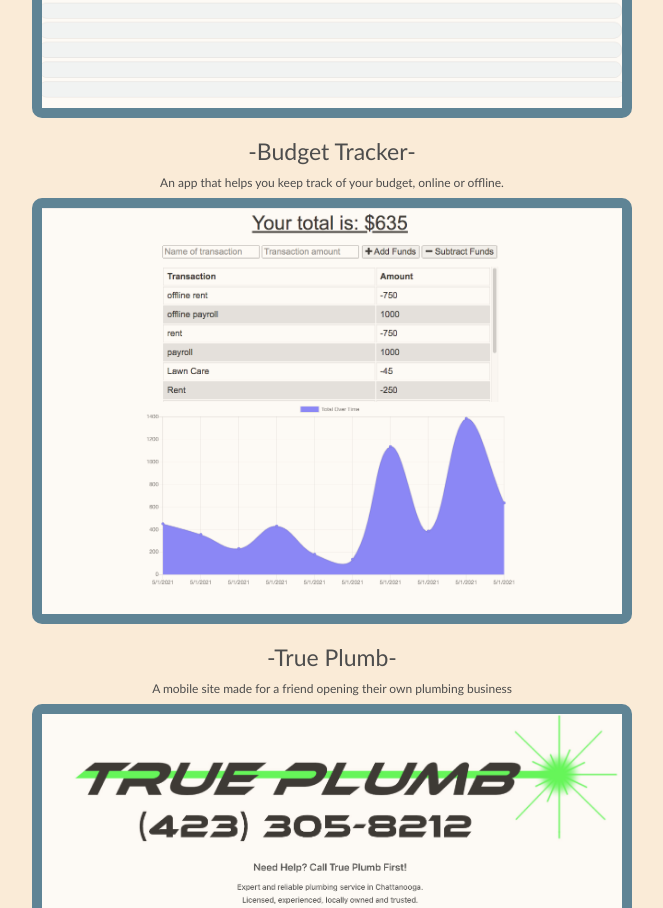
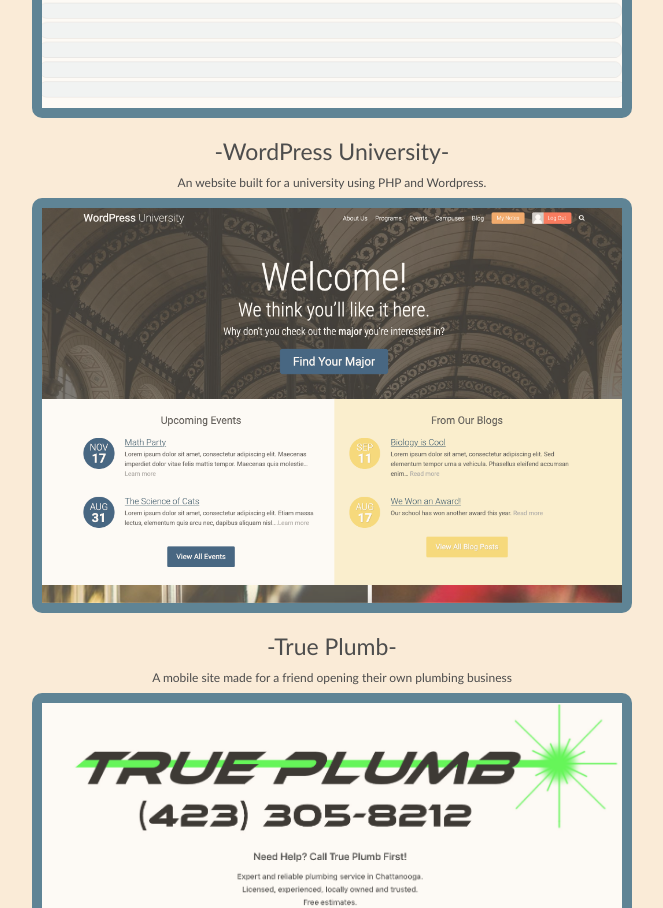
Before and after one commit to alehr45/react-portfolio2, a React (Create React App) app: page /portfolio in a window 1280 px wide. Shown: the part 1583-2491 px from the top of the page, without its empty margins (308-971 px from the left). Built offline with nearby package versions, Linux system fonts and the light colour scheme.

Commit message:
update to portfolio

```diff
--- a/src/components/Portfolio.js
+++ b/src/components/Portfolio.js
@@ -75,12 +75,12 @@
 
 <div>
       <div >
-        <h5 class="title1">-Budget Tracker-</h5>
+        <h5 class="title1">-WordPress University-</h5>
         <h6 className="description">
-          An app that helps you keep track of your budget, online or offline.{" "}
+          An website built for a university using PHP and Wordpress.{" "}
         </h6>
         </div>
-        <a href="https://budget-tracker-45.herokuapp.com//" target="_blank">
+        <a href="http://www.alehr-wordpress.com/" target="_blank">
         <Image
           className="image1"
           height="600px"
```
Also changed, not shown: src/images/6.jpg.
